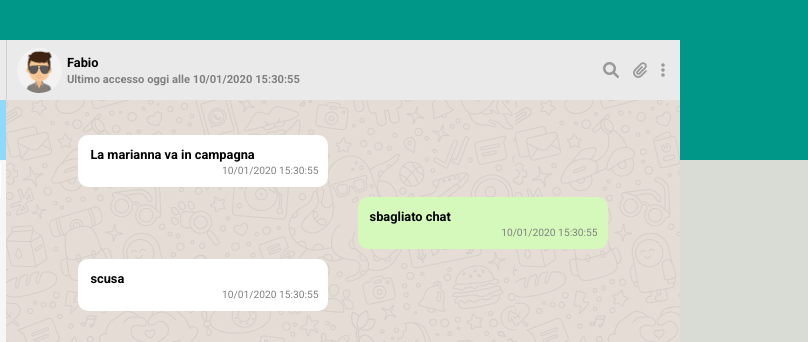
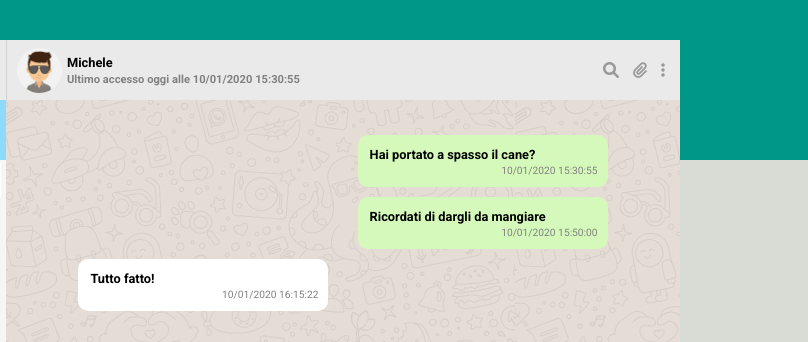
Before and after one commit to Gozzissimo/vue-boolzapp, a plain HTML site: page index.html in a window 1280 px wide. Shown: the top 342 px of the page, 472-1280 px from the left. Drawn offline with nearby package versions, Linux system fonts and the light colour scheme.

Commit message:
stanoa in pagina idi chat corretta

```diff
--- a/index.html
+++ b/index.html
@@ -88,7 +88,7 @@
                             <img src="img/avatar_2.jpg" alt="">
                         </div>
                         <div class="contact-details">
-                            <h2>Fabio</h2>
+                            <h2>{{ contacts[counter].name }}</h2>
                             <h3>Ultimo accesso oggi alle 10/01/2020 15:30:55</h3>
                         </div>
                     </div>
@@ -101,28 +101,12 @@
 
                 <div class="chat-window">
                     <ul class="chat">
-                        <li class="message received">
+                        <li v-for="(contact, index) in contacts[counter].messages" :class="contact.status == 'received' ? 'received' : 'sent'" class="message">
                             <div class="text">
-                                La marianna va in campagna
+                                {{ contact.text }}
                             </div>
                             <div class="date">
-                                10/01/2020 15:30:55
-                            </div>
-                        </li>
-                        <li class="message sent">
-                            <div class="text">
-                                sbagliato chat
-                            </div>
-                            <div class="date">
-                                10/01/2020 15:30:55
-                            </div>
-                        </li>
-                        <li class="message received">
-                            <div class="text">
-                                scusa
-                            </div>
-                            <div class="date">
-                                10/01/2020 15:30:55
+                                {{ contact.date }}
                             </div>
                         </li>
                     </ul>
--- a/js/script.js
+++ b/js/script.js
@@ -95,6 +95,10 @@ const app = new Vue(
             ]
         },
 
+        created() {
+            console.log(this.contacts);
+        },
+
         methods: {
             contactSelect(index) {
                 this.counter = index;
```
